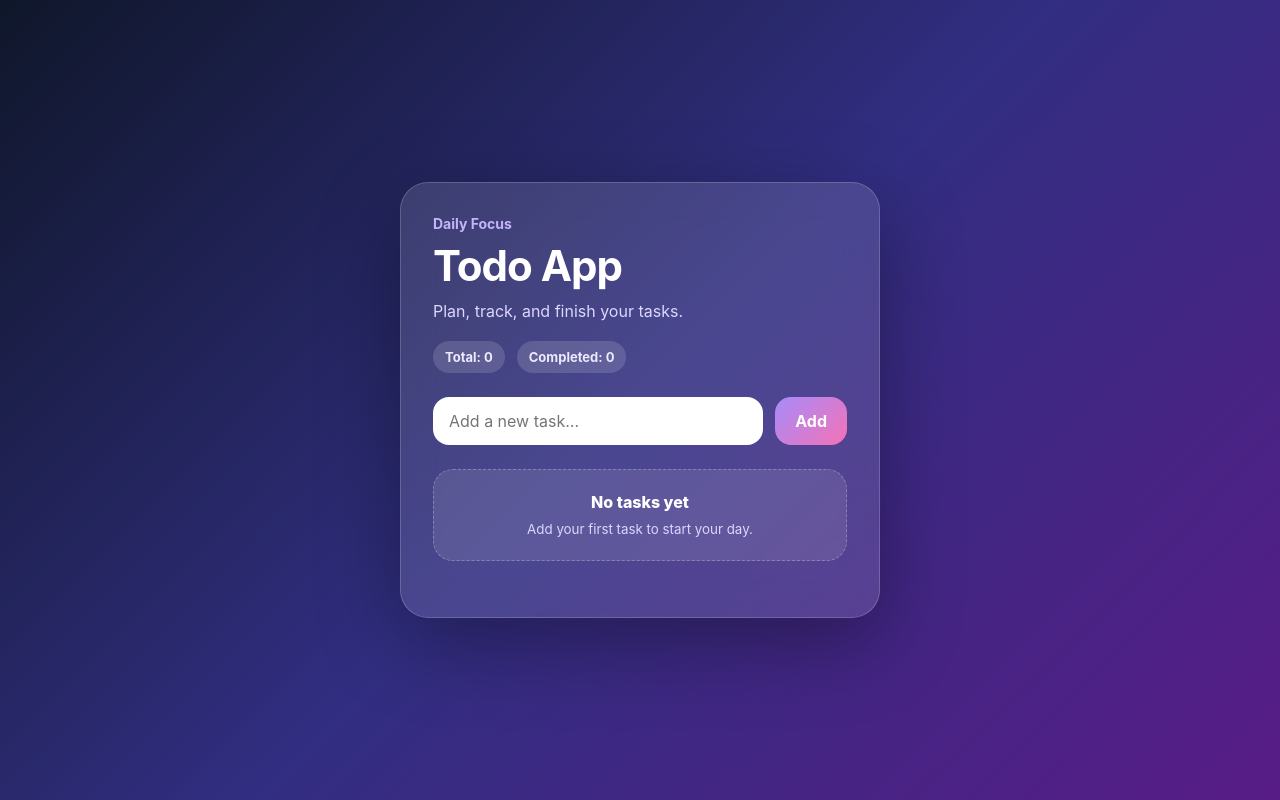
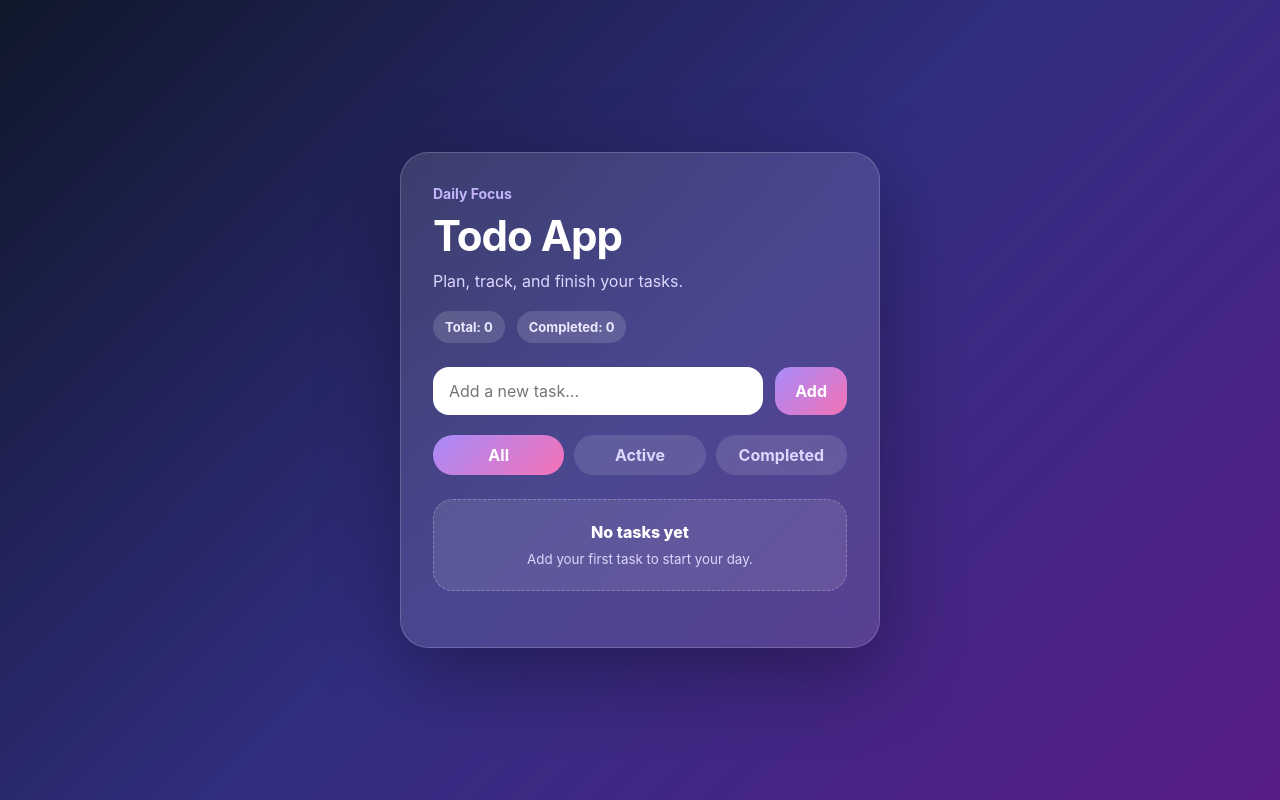
Before and after one commit to mosin1223/aesthetic-react-todo, a React (Vite) app: page / in a window 1280 px wide. Built offline with nearby package versions, Linux system fonts and the light colour scheme.

Commit message:
Add todo filters

```diff
--- a/src/App.css
+++ b/src/App.css
@@ -202,3 +202,28 @@
 .empty-state small {
   color: #ddd6fe;
 }
+
+.filters {
+  display: flex;
+  gap: 10px;
+  margin-top: 20px;
+}
+
+.filters button {
+  flex: 1;
+  padding: 10px 12px;
+  border: none;
+  border-radius: 999px;
+  cursor: pointer;
+}
+
+.filters button {
+  color: #ddd6fe;
+  background: rgba(255, 255, 255, 0.12);
+  font-weight: 700;
+}
+
+.filters .active-filter {
+  color: white;
+  background: linear-gradient(135deg, #a78bfa, #f472b6);
+}
--- a/src/App.jsx
+++ b/src/App.jsx
@@ -4,6 +4,7 @@
 function App() {
   const [todos, setTodos] = useState([]);
   const [taskText, setTaskText] = useState("");
+  const [filter, setFilter] = useState("all");
 
   const addTodo = (e) => {
     e.preventDefault();
@@ -27,6 +28,12 @@
   const totalTodos = todos.length;
   const completedTodos = todos.filter((todo) => todo.completed).length;
 
+  const filteredTodos = todos.filter((todo) => {
+    if (filter === "active") return !todo.completed;
+    if (filter === "completed") return todo.completed;
+    return true;
+  });
+
   return (
     <main className="app">
       <section className="todo-card">
@@ -49,6 +56,30 @@
           <button>Add</button>
         </form>
 
+        <div className="filters">
+          <button
+            type="button"
+            className={filter === "all" ? "active-filter" : ""}
+            onClick={() => setFilter("all")}
+          >
+            All
+          </button>
+          <button
+            type="button"
+            className={filter === "active" ? "active-filter" : ""}
+            onClick={() => setFilter("active")}
+          >
+            Active
+          </button>
+          <button
+            type="button"
+            className={filter === "completed" ? "active-filter" : ""}
+            onClick={() => setFilter("completed")}
+          >
+            Completed
+          </button>
+        </div>
+
         {todos.length === 0 && (
           <div className="empty-state">
             <p>No tasks yet</p>
@@ -57,7 +88,7 @@
         )}
 
         <ul className="todo-list">
-          {todos.map((todo) => (
+          {filteredTodos.map((todo)  => (
             <li key={todo.id} className={todo.completed ? "completed" : ""}>
               <button
                 className="check-btn"
```
